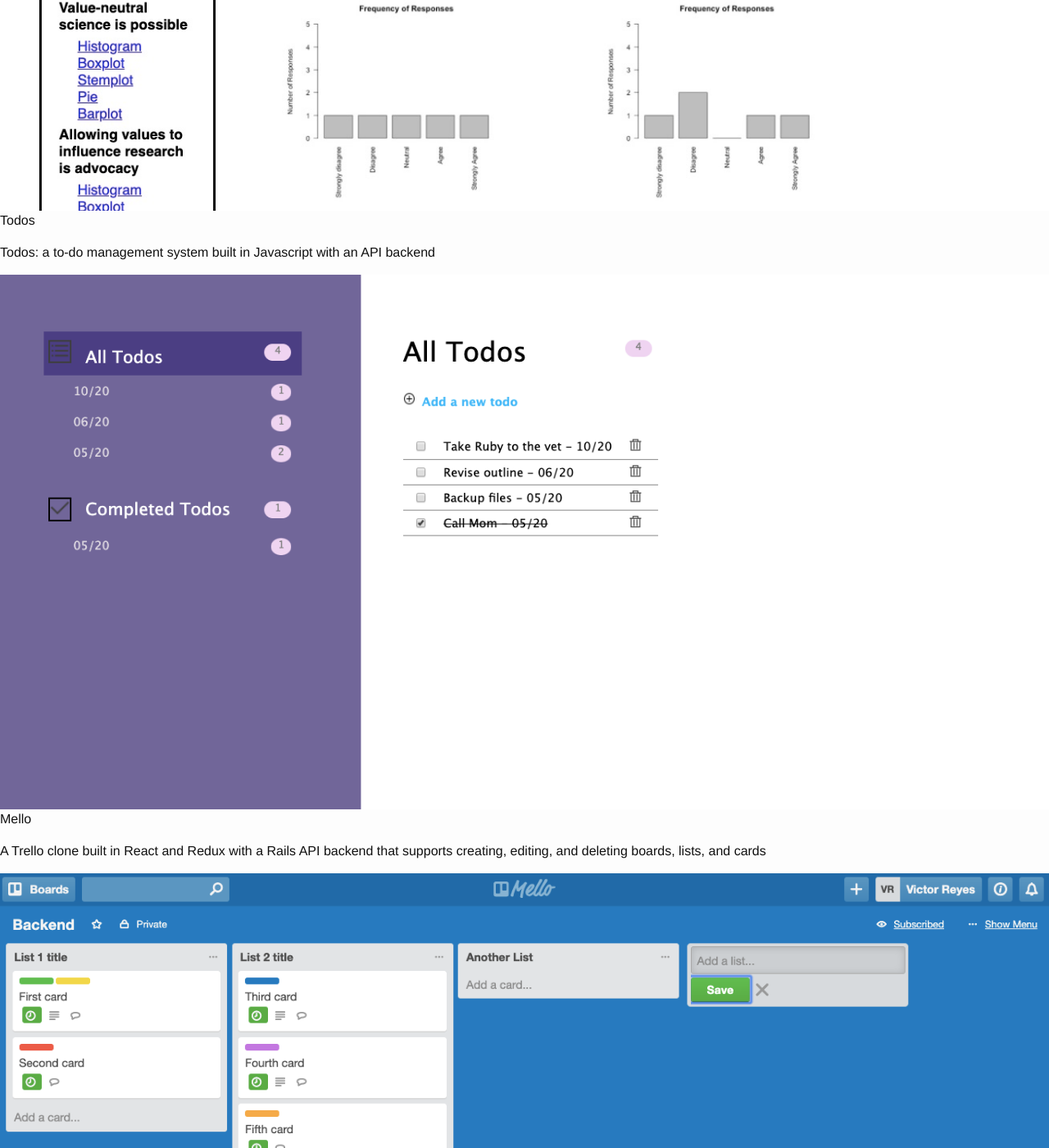
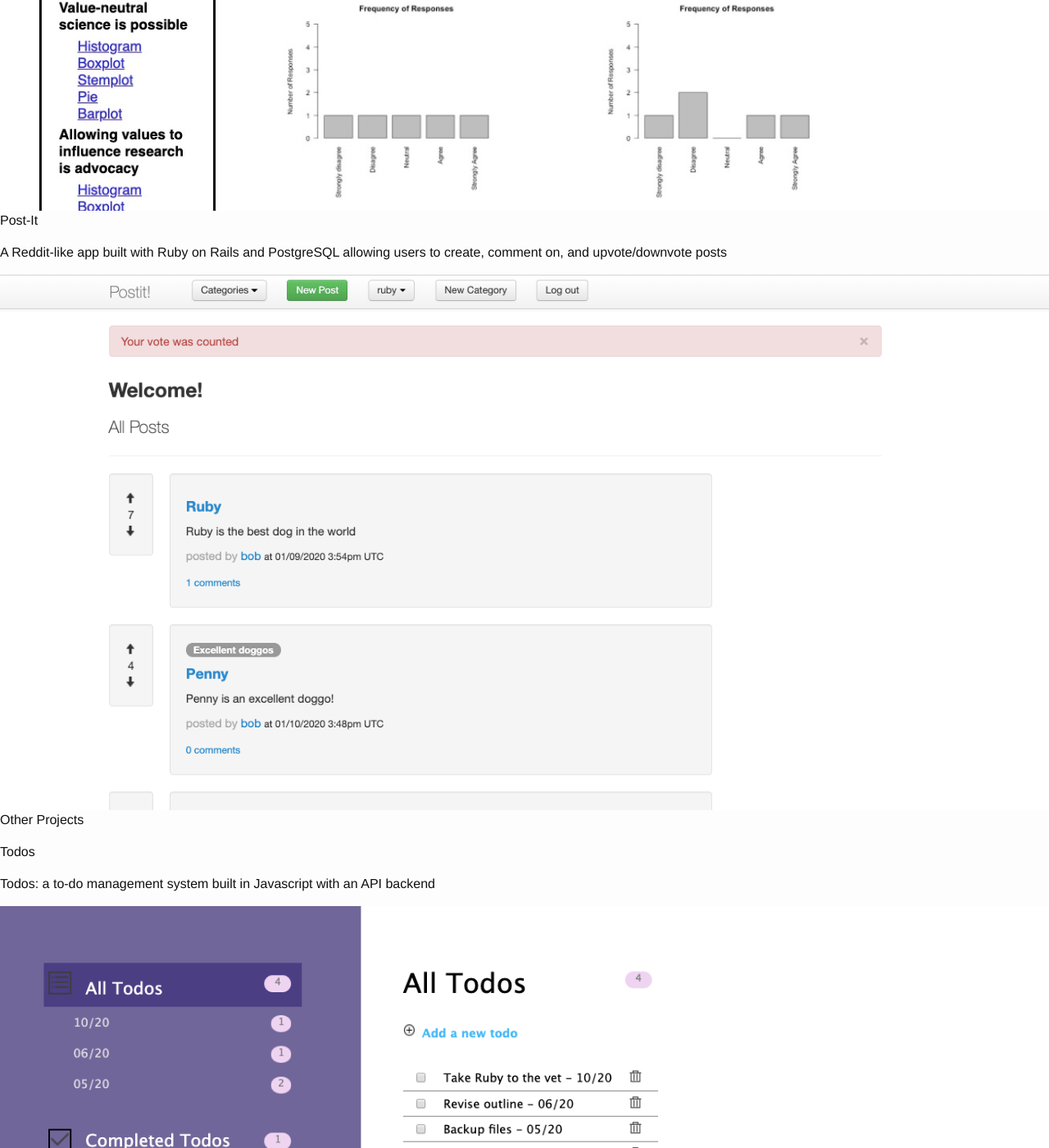
Before and after one commit to lrotschy/lrotschy.github.io, a Jekyll site: the page index.html, which Jekyll copies as it is, in a window 1280 px wide and 1400 px high, scrolled down 2861 px. Shown: the whole window at 82% size. Built offline with Jekyll 4.4.1, drawn with Linux system fonts in a browser that asks for light colours; some of the changed text lies outside the part shown.

Commit message:
update recent projects section to be more mobile-friendly

```diff
--- a/index.html
+++ b/index.html
@@ -76,39 +76,54 @@
       </div>
     </section>
 
+    <section class="recent-projects">
       <article>
-      <div class="box last" id="other-projects">
-        <div id="other-projects-heading">
+        <div class="box other-projects">
           <h4>Other Projects</h4>
-        </div>
           <div class="project">
             <h2>Toolbox Data Visualizer</h2>
+            <div class="project-description">
               <p>Built in Ruby using Sinatra, with embedded R for visualizations</p>
+            </div>
             <img class="other-apps" src="/images/tbx.jpg" />
           </div>
           <div class="project">
+            <h2>Post-It</h2>
+            <div class="project-description">
+              <p>
+                A Reddit-like app built with Ruby on Rails and PostgreSQL allowing users to create, comment on, and
+                upvote/downvote posts
+              </p>
+            </div>
+            <img class="other-apps" src="/images/post-it.png" />
+          </div>
+        </div>
+      </article>
+
+      <article>
+        <div class="box other-projects">
+          <h4 class="placeholder">Other Projects</h4>
+          <div class="project">
             <h2>Todos</h2>
+            <div class="project-description">
               <p>
                 Todos: a to-do management system built in Javascript with an API backend
               </p>
+            </div>
             <img class="other-apps" src="/images/todos.png" />
           </div>
           <div class="project">
             <h2>Mello</h2>
+            <div class="project-description">
               <p>A Trello clone built in React and Redux with a Rails API backend that supports creating, editing, and
                 deleting boards, lists, and cards</p>
+            </div>
             <img class="other-apps" src="/images/mello.png" />
           </div>
-        <div class="project">
-          <h2>Post-It</h2>
-          <p>
-            A Reddit-like app built with Ruby on Rails and PostgreSQL allowing users to create, comment on, and
-            upvote/downvote posts
-          </p>
-          <img class="other-apps" src="/images/post-it.png" />
-        </div>
+
         </div>
       </article>
+    </section>
   </main>
 
   <footer>
```
Also changed, not shown: css/main.css (+41 -51 lines). Lines whose indentation alone changed are shown as unchanged.
